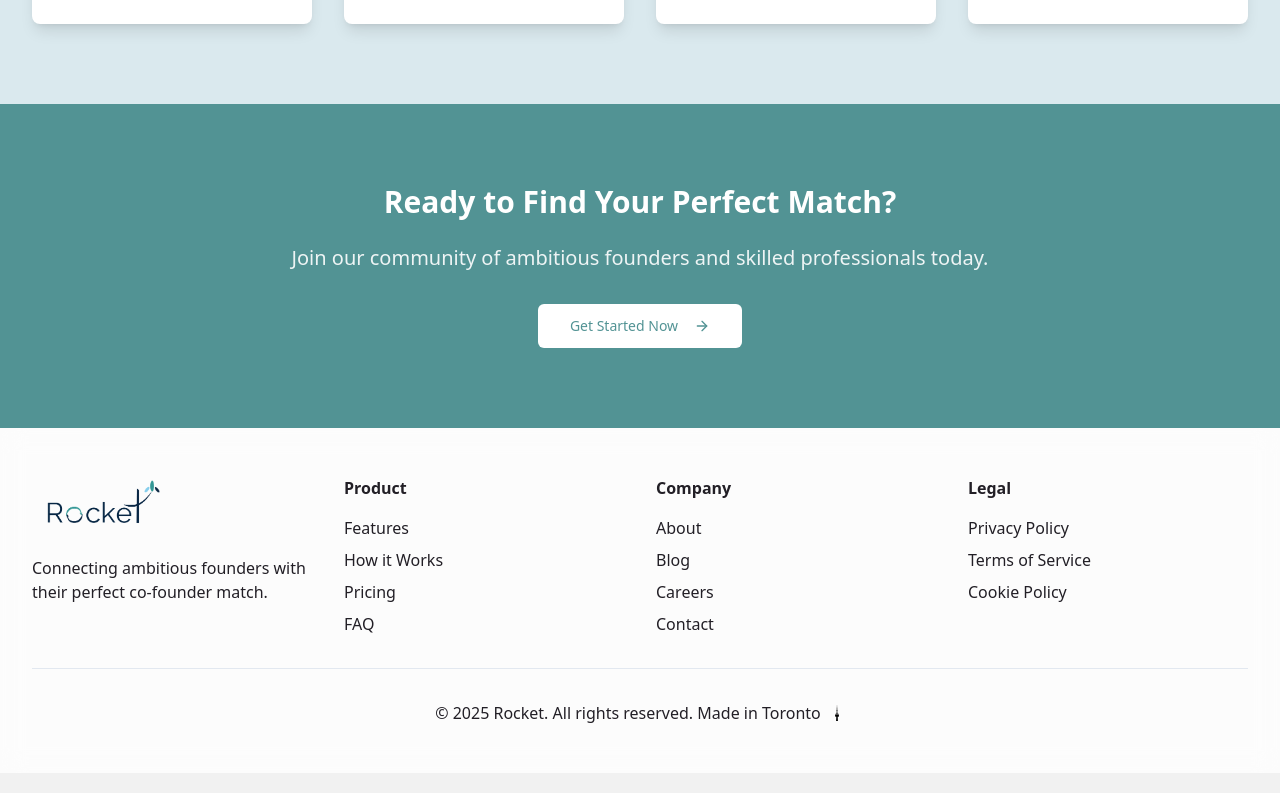
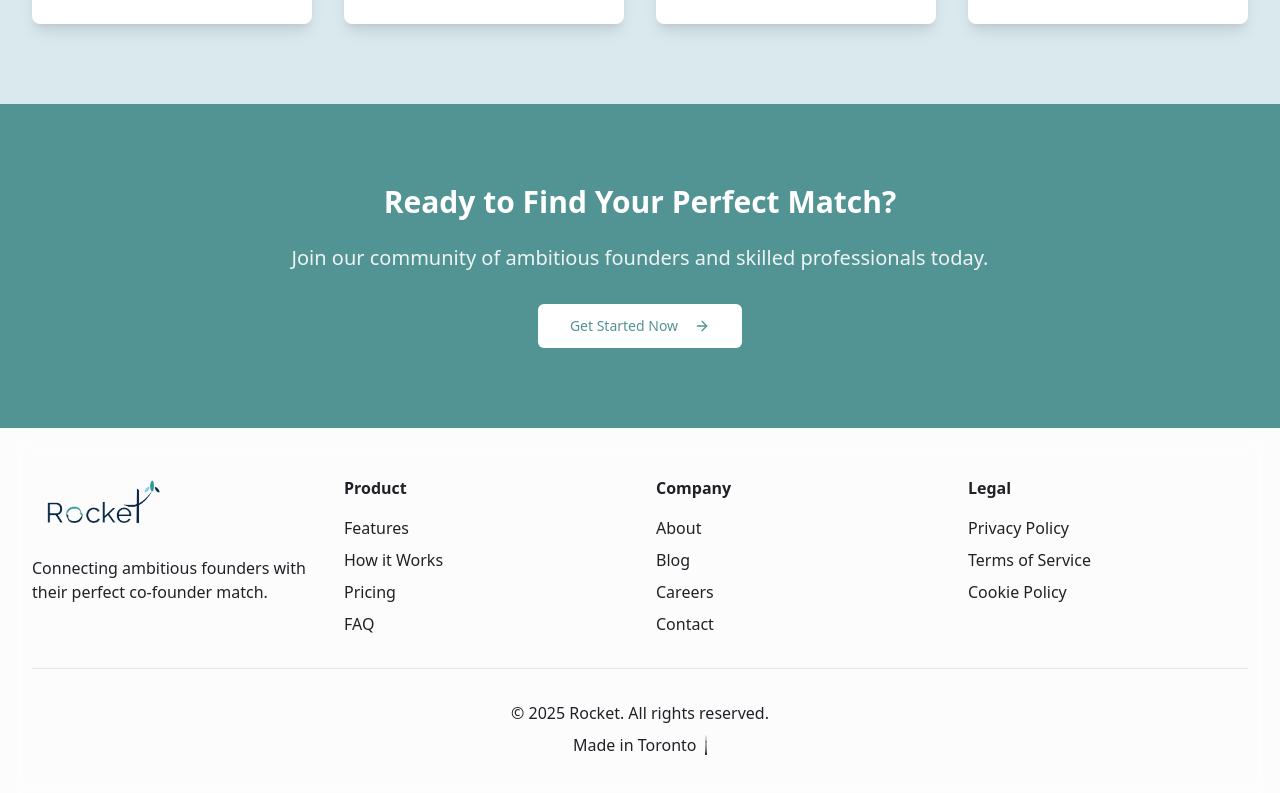
Before and after one commit to camdeardon/rocket-9012032c, a React (Vite) app: page / in a window 1280 px wide. Shown: the part 1340-2133 px from the top of the page. Built offline with nearby package versions, Linux system fonts and the light colour scheme.

Commit message:
Refactor footer
Move "Made in Toronto" text to be underneath the copyright notice and use the CN Tower image as an icon.

```diff
--- a/src/pages/Index.tsx
+++ b/src/pages/Index.tsx
@@ -190,8 +190,11 @@ const Index = () => {
               </ul>
             </div>
           </div>
-          <div className="mt-8 pt-8 border-t text-center text-secondary-foreground flex items-center justify-center gap-2">
-            © {new Date().getFullYear()} Rocket. All rights reserved. Made in Toronto <img src="/lovable-uploads/3b0b2a13-f0a5-4a38-921a-370c69894170.png" alt="CN Tower" className="h-4 w-4" />
+          <div className="mt-8 pt-8 border-t text-center text-secondary-foreground flex flex-col items-center justify-center gap-2">
+            <div>© {new Date().getFullYear()} Rocket. All rights reserved.</div>
+            <div className="flex items-center gap-2">
+              Made in Toronto <img src="/lovable-uploads/77973765-af65-439a-86f5-7dfabea65253.png" alt="CN Tower" className="h-5 w-auto" />
+            </div>
           </div>
         </div>
       </footer>
```
Also changed, not shown: public/lovable-uploads/77973765-af65-439a-86f5-7dfabea65253.png (added).
